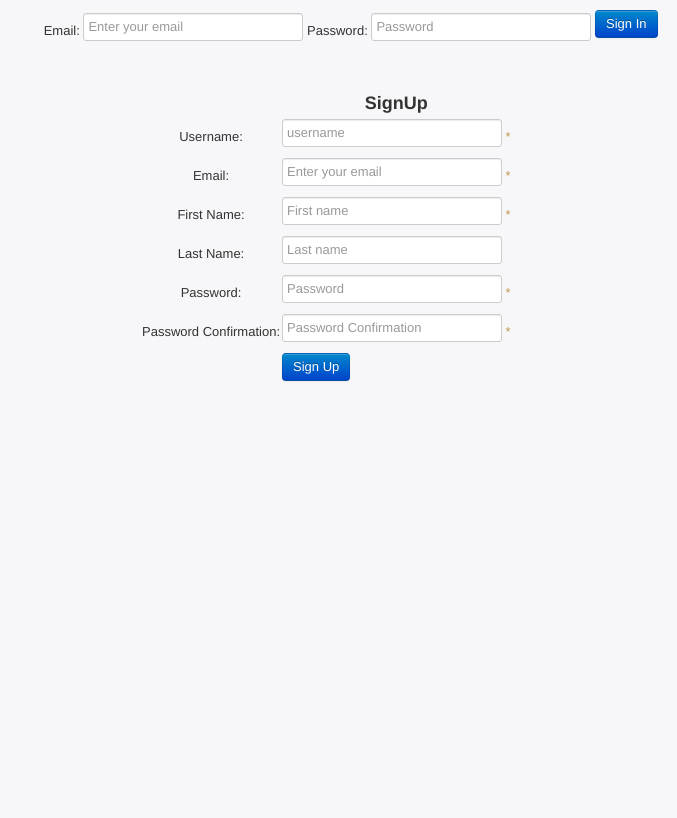
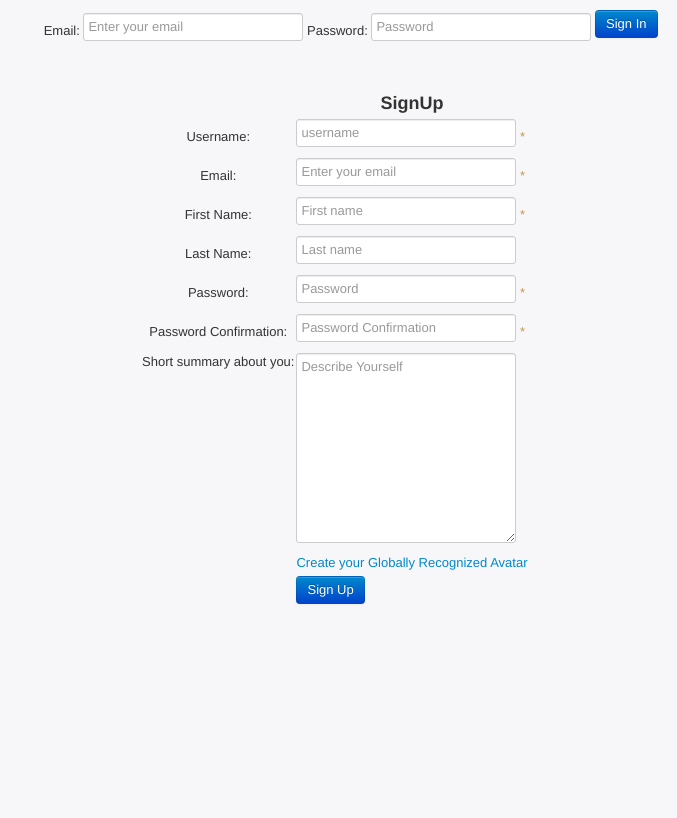
Before and after one commit to sudan/Markit, a Django app: page / in a window 1280 px wide. Shown: the whole page, without its empty margins (603-1280 px from the left). Run offline with Django 3.2, Linux system fonts and the light colour scheme; parts of the project's set-up code (start-up, migrations or seed data) failed here and were passed over; some libraries are stand-ins or nearby versions.

Commit message:
added summary n gravatar link

```diff
--- a/online_bookmarking/auth/edit_profile.py
+++ b/online_bookmarking/auth/edit_profile.py
@@ -20,6 +20,7 @@ def update_profile(redis_obj, edit_profile_form, user_id, old_username):
 	store_first_name(redis_obj, user_id, edit_profile_form['first_name'])
 	store_last_name(redis_obj, user_id, edit_profile_form['last_name'])
 	store_username(redis_obj, user_id, edit_profile_form['username'])
+	store_summary(redis_obj, user_id, edit_profile_form['summary'])
 
 	delete_uid_with_username(redis_obj, old_username)
 
@@ -51,9 +52,10 @@ def edit_profile(request):
 	username = get_username(redis_obj, user_id)
 	first_name = get_first_name(redis_obj, user_id)
 	last_name = get_last_name(redis_obj, user_id)
+	summary = get_summary(redis_obj, user_id)
 
 	edit_profile_form = EditProfileForm(initial={
-		'username':username, 'first_name':first_name, 'last_name':last_name
+		'username':username, 'first_name':first_name, 'last_name':last_name, 'summary':summary
 	})
 
 	return render_to_response(EDIT_PROFILE_TEMPLATE_PATH,
--- a/online_bookmarking/auth/forms.py
+++ b/online_bookmarking/auth/forms.py
@@ -37,6 +37,12 @@ class SignUpForm(forms.Form):
 		required=True,
 		widget=forms.widgets.PasswordInput(
 			attrs={'placeholder':'Password Confirmation'}
+			)
+		)
+
+	summary = forms.CharField(
+			widget=forms.widgets.Textarea(
+				attrs={'placeholder':'Describe Yourself'}
 			)
 		)
 
@@ -112,3 +118,9 @@ class EditProfileForm(forms.Form):
 			attrs={'placeholder':'Last name'}
 			)
 		)
+
+	summary = forms.CharField(
+		widget=forms.widgets.Textarea(
+			attrs={'placeholder':'Describe Yourself'}
+			)
+		)
--- a/online_bookmarking/auth/getters.py
+++ b/online_bookmarking/auth/getters.py
@@ -34,6 +34,12 @@ def get_timestamp(redis_obj, user_id):
 	key = "userId:%d:timestamp" %(user_id)
 	return redis_obj.get_value(key)
 
+def get_summary(redis_obj, user_id):
+	''' get the summary of the user '''
+
+	key = "userId:%d:summary" %(user_id)
+	return redis_obj.get_value(key)
+
 def get_unique_id(redis_obj, username):
 	''' get the user id given the username '''
 
--- a/online_bookmarking/auth/setters.py
+++ b/online_bookmarking/auth/setters.py
@@ -52,6 +52,12 @@ def store_timestamp(redis_obj, user_id):
 	key = "userId:%d:timestamp" %(user_id)
 	redis_obj.set_value(key, str(datetime.datetime.now()))
 
+def store_summary(redis_obj, user_id, summary):
+	''' store the summary of the user '''
+
+	key = "userId:%d:summary" %(user_id)
+	redis_obj.set_value(key,summary)
+
 def store_uid_with_username(redis_obj, user_id, username):
 	''' store the reverse mapping for the username '''
 
--- a/online_bookmarking/auth/signup.py
+++ b/online_bookmarking/auth/signup.py
@@ -31,6 +31,7 @@ def store_user_info(signup_form):
 	last_name = signup_form['last_name']
 	password = encrypt_password(signup_form['password'])
 	auth_token = signup_form['auth_token']
+	summary = signup_form['summary']
 
 	user_id = get_next_userId(redis_obj)
 
@@ -41,6 +42,7 @@ def store_user_info(signup_form):
 	store_password(redis_obj, user_id, password)
 	store_image_url(redis_obj, user_id, email)
 	store_timestamp(redis_obj, user_id)
+	store_summary(redis_obj,user_id,summary)
 	store_auth_token(redis_obj, user_id, email, auth_token)
 	store_uid_with_username(redis_obj, user_id, username)
 	store_uid_with_email(redis_obj, user_id, email)
--- a/online_bookmarking/online_bookmarking/templates/home.html
+++ b/online_bookmarking/online_bookmarking/templates/home.html
@@ -96,6 +96,23 @@
                 </tr>
 
                 <tr>
+                    <td><label for="id_summary" class="title">Short summary about you:</label></td>
+                    <td>{{signup_form.summary}}</td>
+                </tr>
+
+                <tr>
+                    <td></td>
+                    <td>
+                        <a href="https://en.gravatar.com/" target="_blank">Create your Globally Recognized Avatar</a>
+                    </td>
+                </tr>
+
+                <tr>
+                    <td></td>
+                    <td></td>
+                </tr>
+
+                <tr>
                     <td></td>
                     <td><input type="submit" value="Sign Up" class="btn btn-primary"/></td>
                     <td></td>
--- a/online_bookmarking/online_bookmarking/templates/socialize/user_profile.html
+++ b/online_bookmarking/online_bookmarking/templates/socialize/user_profile.html
@@ -12,6 +12,10 @@
 
 		<div class="username_wrapper">
 			<span><h1>{{user_info.username}}</h1></span>
+		</div>
+
+		<div class="summary_wrapper">
+			<p>{{user_info.summary}}</p>
 		</div>
 
 		<div class="socialize_wrapper">
--- a/online_bookmarking/socialize/profile.py
+++ b/online_bookmarking/socialize/profile.py
@@ -37,6 +37,7 @@ def get_user_info(redis_obj, profile_name, current_user_id):
 	user_info['image_url'] = get_image_url(redis_obj, user_id)
 	user_info['timestamp'] = get_timestamp(redis_obj, user_id)
 	user_info['follow'] = is_following(redis_obj, current_user_id, user_id)
+	user_info['summary'] = get_summary(redis_obj,user_id)
 
 	return user_info
 
```
Also changed, not shown: online_bookmarking/online_bookmarking/templates/auth/edit_profile.html (+8 -3 lines).
